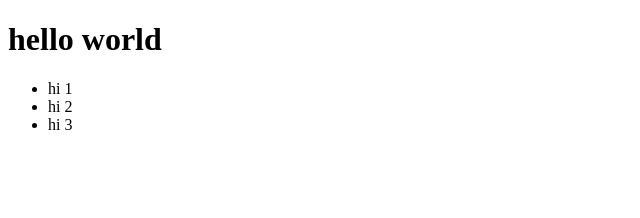
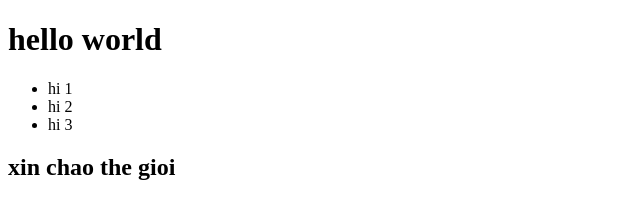
Before and after one commit to MThais-123/DoAnWeb, a plain HTML site: page index.html in a window 1280 px wide. Shown: the whole page, without its empty margins (0-640 px from the left). Drawn offline with Linux system fonts and the light colour scheme.

Commit message:
3rd commit

```diff
--- a/index.html
+++ b/index.html
@@ -12,5 +12,6 @@
       <li>hi 2</li>
       <li>hi 3</li>
     </ul>
+    <h2>xin chao the gioi</h2>
   </body>
 </html>
```
